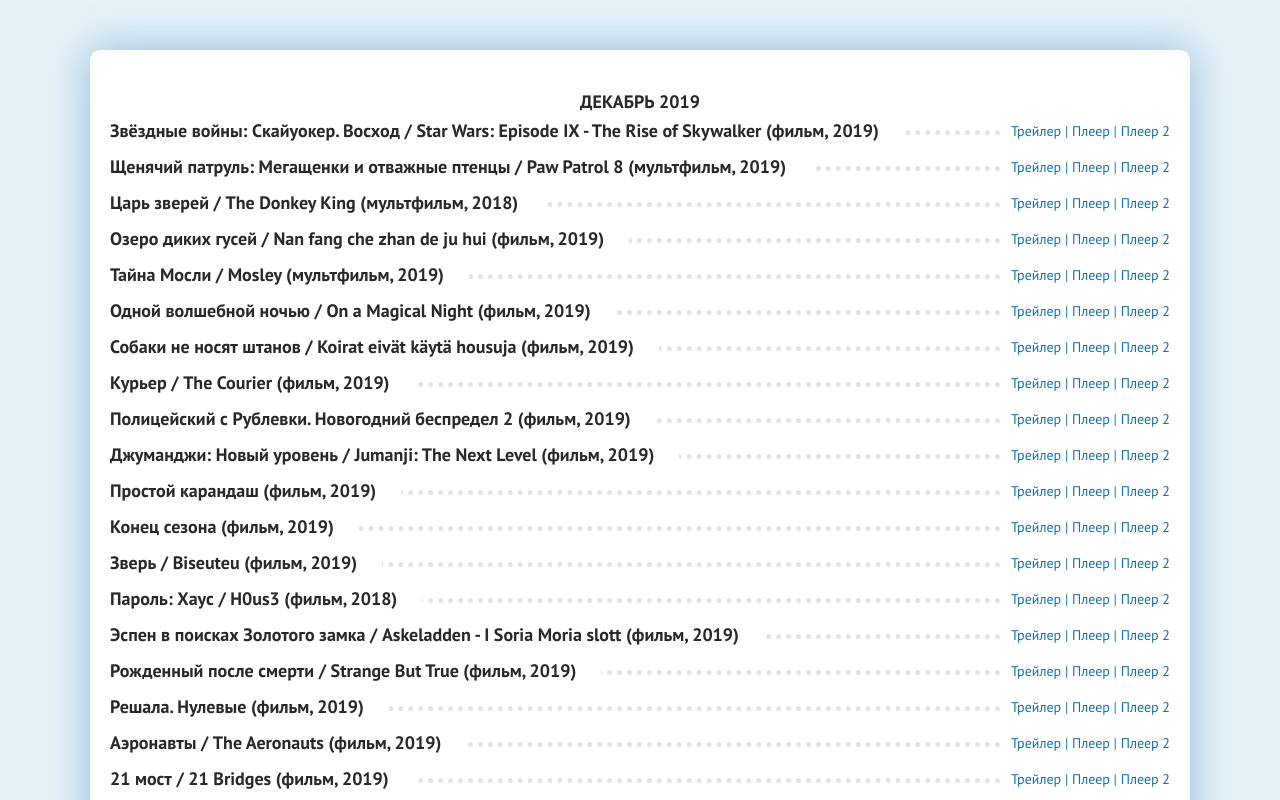
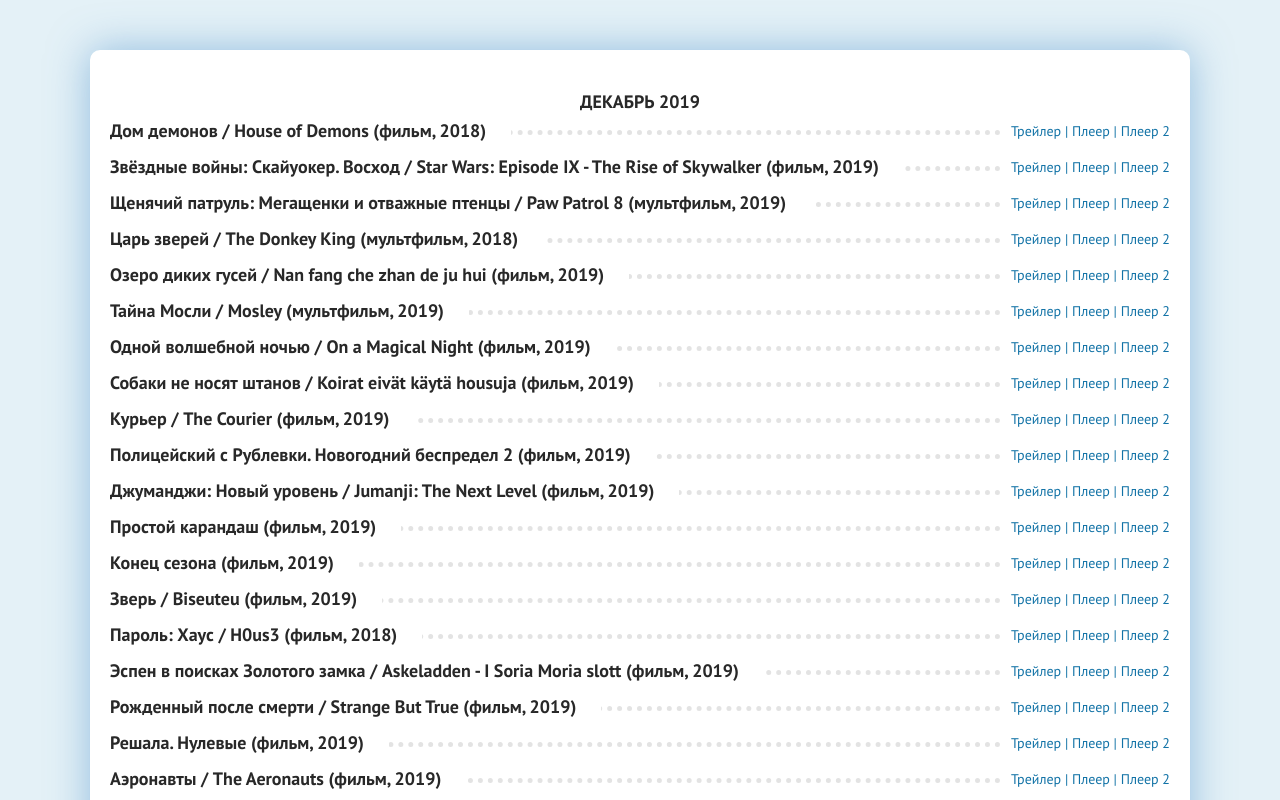
Before and after one commit to Gutaref/gutaref.github.io, a plain HTML site: page index.html in a window 1280 px wide. Shown: the top 800 px of the page. Drawn offline with Linux system fonts and the light colour scheme.

Commit message:
Update index.html

```diff
--- a/index.html
+++ b/index.html
@@ -17,6 +17,7 @@
 			<main class="main">
 
 <div class="sect-title">ДЕКАБРЬ 2019</div>
+<span class='short clearfix'><div class='s-left'><span>Дом демонов / House of Demons (фильм, 2018)</span><span></span></div><div class='s-right'><a title='Дом демонов / House of Demons (фильм, 2018) трейлер онлайн' href='https://trailer.allatv.online/992428-id/' onclick='newMyWindow1(this.href); return false;'>Трейлер |</a><a title='Дом демонов / House of Demons (фильм, 2018) смотреть онлайн ' href='//8428.videocdn.pw/CeNbj3pyb1AB?kp_id=992428' onclick='newMyWindow1(this.href); return false;'> Плеер |</a><a title='Дом демонов / House of Demons (фильм, 2018) смотреть онлайн' href='//api1576271554.embedstorage.net/embed/kp/992428' onclick='newMyWindow1(this.href); return false;'> Плеер 2</a></div></span>
 <span class='short clearfix'><div class='s-left'><span>Звёздные войны: Скайуокер. Восход / Star Wars: Episode IX - The Rise of Skywalker (фильм, 2019)</span><span></span></div><div class='s-right'><a href='https://trailer.allatv.online/718222-id/' onclick='newMyWindow1(this.href); return false;'>Трейлер |</a><a href='//8428.videocdn.pw/CeNbj3pyb1AB?kp_id=718222' onclick='newMyWindow1(this.href); return false;'> Плеер |</a><a href='//api1576271554.embedstorage.net/embed/kp/718222' onclick='newMyWindow1(this.href); return false;'> Плеер 2</a></div></span>
 <span class='short clearfix'><div class='s-left'><span>Щенячий патруль: Мегащенки и отважные птенцы / Paw Patrol 8 (мультфильм, 2019)</span><span></span></div><div class='s-right'><a href='https://trailer.allatv.online/1328006-id/' onclick='newMyWindow1(this.href); return false;'>Трейлер |</a><a href='//8428.videocdn.pw/CeNbj3pyb1AB?kp_id=1328006' onclick='newMyWindow1(this.href); return false;'> Плеер |</a><a href='//api1576271554.embedstorage.net/embed/kp/1328006' onclick='newMyWindow1(this.href); return false;'> Плеер 2</a></div></span>
 <span class='short clearfix'><div class='s-left'><span>Царь зверей / The Donkey King (мультфильм, 2018)</span><span></span></div><div class='s-right'><a href='https://trailer.allatv.online/1203112-id/' onclick='newMyWindow1(this.href); return false;'>Трейлер |</a><a href='//8428.videocdn.pw/CeNbj3pyb1AB?kp_id=1203112' onclick='newMyWindow1(this.href); return false;'> Плеер |</a><a href='//api1576271554.embedstorage.net/embed/kp/1203112' onclick='newMyWindow1(this.href); return false;'> Плеер 2</a></div></span>
```
